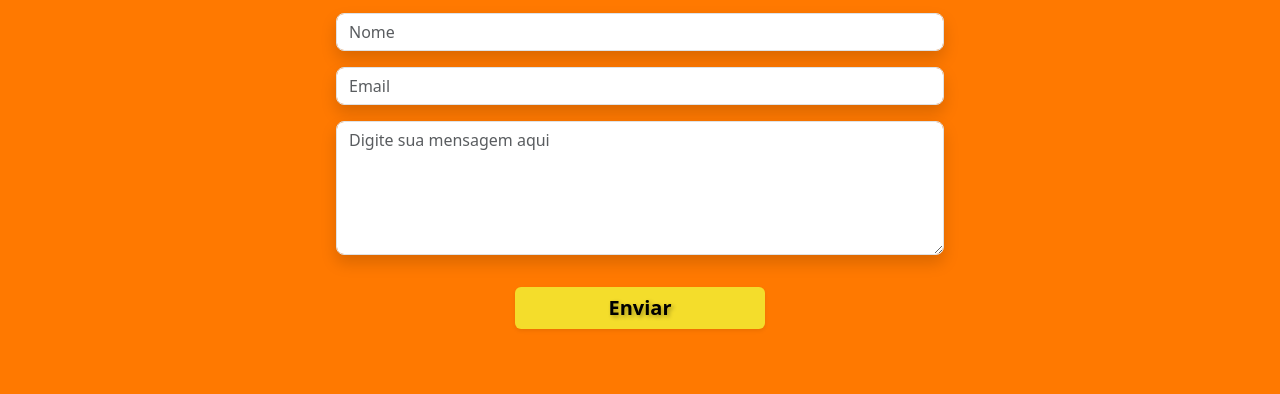
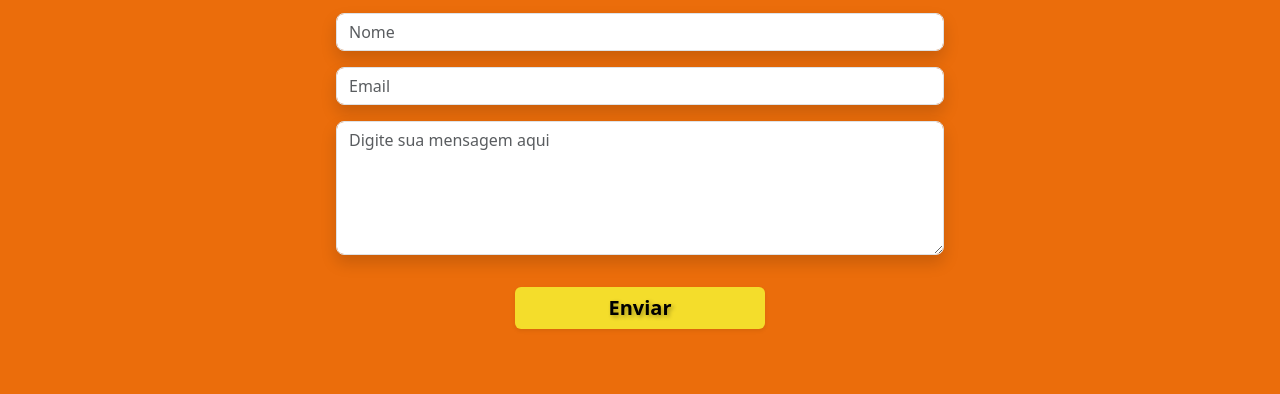
Before and after one commit to NicoleMascaretti/PIIpassatempoeducativo, a website: page 1_frontend/1.1_pages/1.1.6_contato/index.html in a window 1280 px wide. Shown: the part 269-663 px from the top of the page. Drawn offline with nearby package versions, Linux system fonts and the light colour scheme; a web font is replaced by a local one.

Commit message:
cor contato

```diff
--- a/1_frontend/1.1_pages/1.1.6_contato/style_contato.css
+++ b/1_frontend/1.1_pages/1.1.6_contato/style_contato.css
@@ -2,7 +2,7 @@
 
 
 body {
-    background-color: #FF7900;
+    background-color: #EB6D0B;
 }
 
 /* Inicio style navbar */
```
